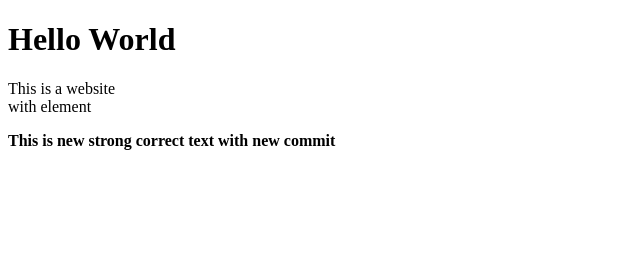
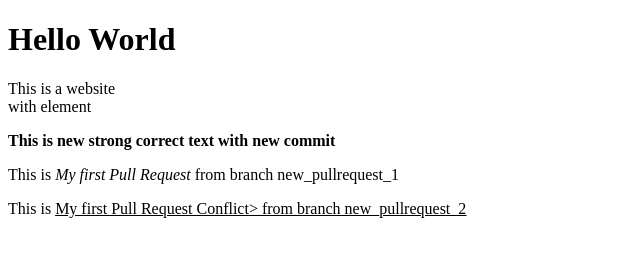
Before and after one commit to BohdanKrupskyi/LAB_1.1, a plain HTML site: page index.html in a window 1280 px wide. Shown: the whole page, without its empty margins (0-640 px from the left). Drawn offline with Linux system fonts and the light colour scheme.

Commit message:
My first Pull Request Conflict from branch new_pullrequest_2

```diff
--- a/index.html
+++ b/index.html
@@ -8,5 +8,7 @@
 <h1>Hello World</h1>
 <p> This is a website<br>with </em> element</p>
 <p><strong> This is new strong correct text with new commit</strong></p>
+<p>This is <em> My first Pull Request</em> from branch new_pullrequest_1</p>
+<p> This is <u> My first Pull Request Conflict<u>> from branch new_pullrequest_2</p>
 </body>
 </html>
```
